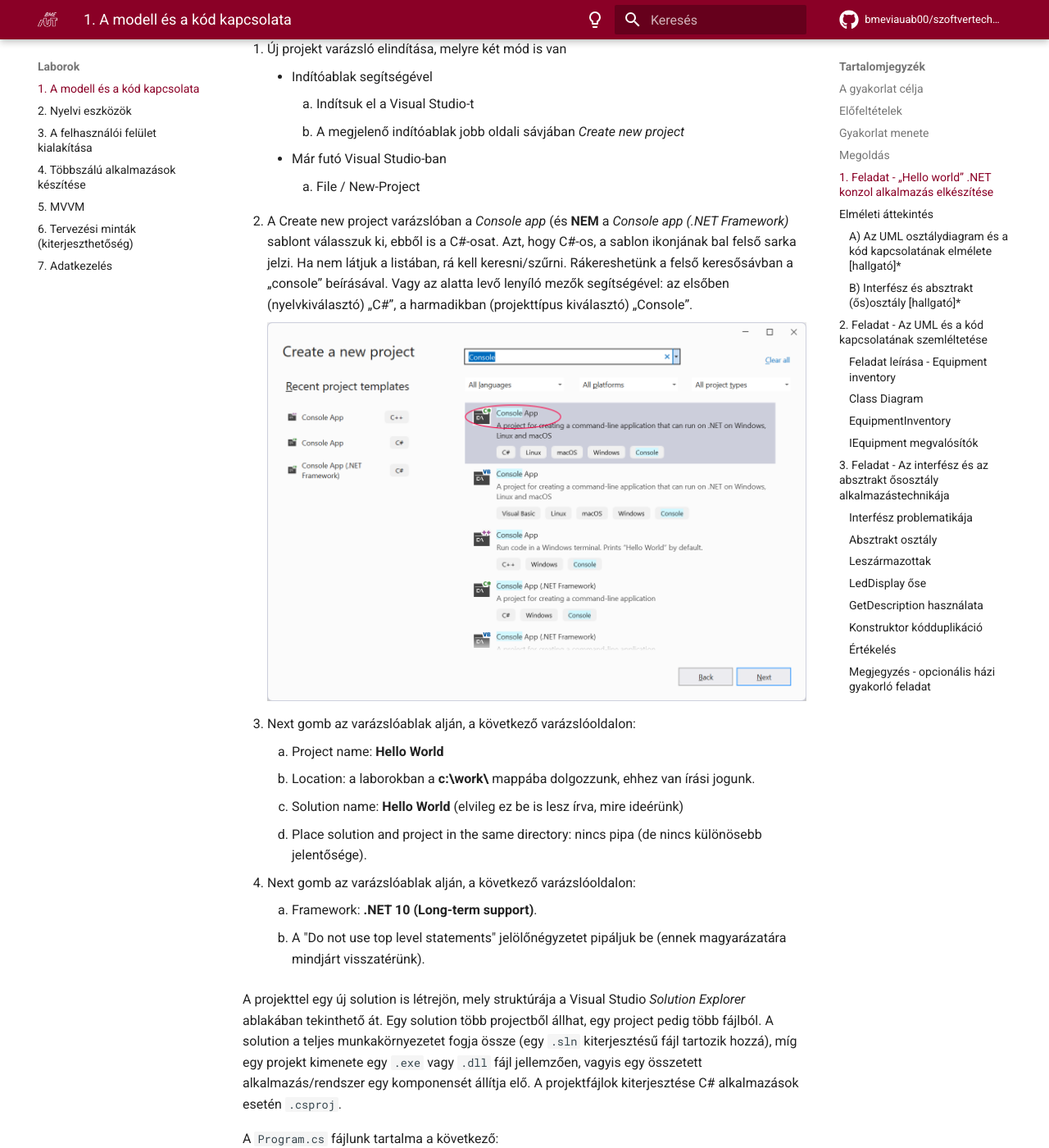
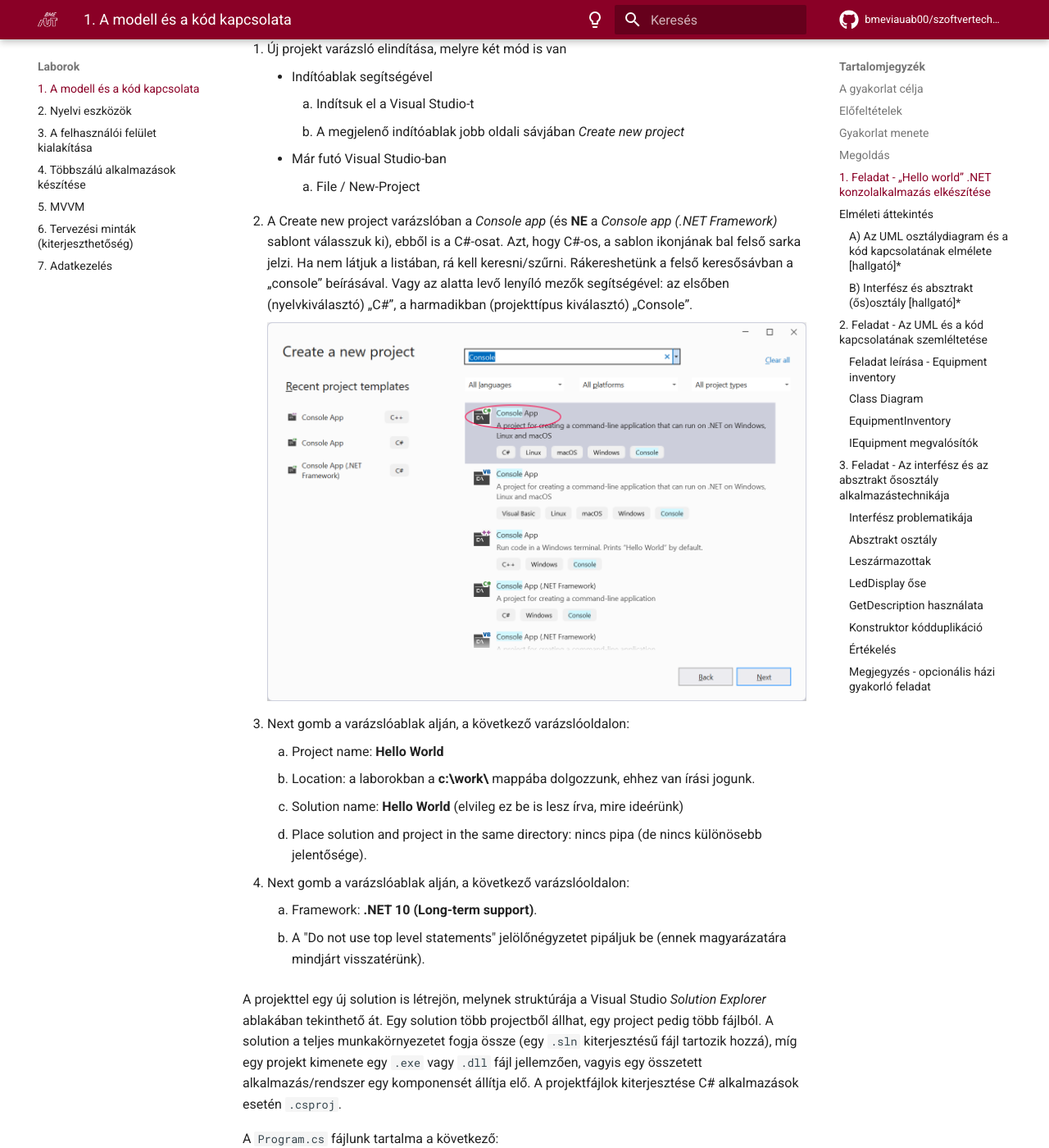
Before and after one commit to bmeviauab00/szoftvertechnikak, an MkDocs documentation site: the page built from docs/labor/1-model-es-kod-kapcsolata/index.md, in a window 1280 px wide and 1400 px high, scrolled down 2165 px. Shown: the whole window at 82% size. Built offline with MkDocs 1.6.1 and Material for MkDocs 9.7.7, drawn with Linux system fonts in a browser that asks for light colours; emoji names are drawn with the system emoji font; comment, search, counter and statistics services are not loaded; the version menu is left out; some of the changed text lies outside the part shown.

Commit message:
Fix typos and enhance documentation clarity
Corrected typos and improved clarity in the documentation regarding .NET console application creation and equipment inventory task.

````diff
--- a/docs/labor/1-model-es-kod-kapcsolata/index.md
+++ b/docs/labor/1-model-es-kod-kapcsolata/index.md
@@ -60,9 +60,9 @@
 
     Ehhez telepítve kell legyen a gépre a parancssori git, bővebb információ [itt](../../hazi/git-github-github-classroom/index.md#git-telepitese).
 
-## 1. Feladat - „Hello world” .NET konzol alkalmazás elkészítése
+## 1. Feladat - „Hello world” .NET konzolalkalmazás elkészítése
 
-A feladat egy olyan C# nyelvű konzol alkalmazás elkészítése, amely a konzolra kiírja a „Hello world!” szöveget.
+A feladat egy olyan C# nyelvű konzolalkalmazás elkészítése, amely a konzolra kiírja a „Hello world!” szöveget.
 
 Az alkalmazást C# nyelven készítjük el. A lefordított alkalmazás futtatását a .NET runtime végzi. A fordítás/futtatás elméleti hátterét, valamint a .NET alapjait az első előadás ismerteti.
 
@@ -74,21 +74,21 @@
         2. A megjelenő indítóablak jobb oldali sávjában *Create new project*
     - Már futó Visual Studio-ban
         1. File / New-Project
-2. A Create new project varázslóban a *Console app* (és **NEM** a *Console app (.NET Framework)* sablont válasszuk ki, ebből is a C#-osat. Azt, hogy C#-os, a sablon ikonjának bal felső sarka jelzi. Ha nem látjuk a listában, rá kell keresni/szűrni. Rákereshetünk a felső keresősávban a „console” beírásával. Vagy az alatta levő lenyíló mezők segítségével: az elsőben (nyelvkiválasztó) „C#”, a harmadikban (projekttípus kiválasztó) „Console”.
+2. A Create new project varázslóban a *Console app* (és **NE** a *Console app (.NET Framework)* sablont válasszuk ki), ebből is a C#-osat. Azt, hogy C#-os, a sablon ikonjának bal felső sarka jelzi. Ha nem látjuk a listában, rá kell keresni/szűrni. Rákereshetünk a felső keresősávban a „console” beírásával. Vagy az alatta levő lenyíló mezők segítségével: az elsőben (nyelvkiválasztó) „C#”, a harmadikban (projekttípus kiválasztó) „Console”.
 
     ![Projekt létrehozása](images/vs-create-new-project-wizard.png)
 
-3. Next gomb az varázslóablak alján, a következő varázslóoldalon:
+3. Next gomb a varázslóablak alján, a következő varázslóoldalon:
     1. Project name: **Hello World**
     2. Location: a laborokban a **c:\work\<sajátnév>** mappába dolgozzunk, ehhez van írási jogunk.
     3. Solution name: **Hello World** (elvileg ez be is lesz írva, mire ideérünk)
     4. Place solution and project in the same directory: nincs pipa (de nincs különösebb jelentősége).
 
-4. Next gomb az varázslóablak alján, a következő varázslóoldalon:
+4. Next gomb a varázslóablak alján, a következő varázslóoldalon:
     1. Framework: **.NET 10 (Long-term support)**.
     2. A "Do not use top level statements" jelölőnégyzetet pipáljuk be (ennek magyarázatára mindjárt visszatérünk).
 
-A projekttel egy új solution is létrejön, mely struktúrája a Visual Studio *Solution Explorer* ablakában tekinthető át. Egy solution több projectből állhat, egy project pedig több fájlból. A solution a teljes munkakörnyezetet fogja össze (egy `.sln` kiterjesztésű fájl tartozik hozzá), míg egy projekt kimenete egy `.exe` vagy `.dll` fájl jellemzően, vagyis egy összetett alkalmazás/rendszer egy komponensét állítja elő. A projektfájlok kiterjesztése C# alkalmazások esetén `.csproj`.
+A projekttel egy új solution is létrejön, melynek struktúrája a Visual Studio *Solution Explorer* ablakában tekinthető át. Egy solution több projectből állhat, egy project pedig több fájlból. A solution a teljes munkakörnyezetet fogja össze (egy `.sln` kiterjesztésű fájl tartozik hozzá), míg egy projekt kimenete egy `.exe` vagy `.dll` fájl jellemzően, vagyis egy összetett alkalmazás/rendszer egy komponensét állítja elő. A projektfájlok kiterjesztése C# alkalmazások esetén `.csproj`.
 
 A `Program.cs` fájlunk tartalma a következő:
 
@@ -129,7 +129,7 @@
     using System.Collections.Generic;
     ```
 
-2. Egy konzolos C# alkalmazásban az alkalmazásunk belépési pontját egy statikus `Main` nevű függvény megírásával adjuk meg. Az osztályunk neve bármi lehet, a VS egy `Program` nevű osztályt generált esetünkben. A `Main` függvény paraméterlistája kötött: vagy ne adjunk meg paramétereket, vagy egy `string[]`-öt adjunk meg, amiben futás közben megkapjuk az parancssori argumentumokat.
+2. Egy konzolos C# alkalmazásban az alkalmazásunk belépési pontját egy statikus `Main` nevű függvény megírásával adjuk meg. Az osztályunk neve bármi lehet, a VS egy `Program` nevű osztályt generált esetünkben. A `Main` függvény paraméterlistája kötött: vagy ne adjunk meg paramétereket, vagy egy `string[]`-öt adjunk meg, amiben futás közben megkapjuk a parancssori argumentumokat.
 3. .NET-ben a standard ki és bemenet kezelésére a `System` névtér `Console` osztálya használandó. A `WriteLine` statikus műveletével egy sort tudunk kiírni, a `ReadKey` művelettel egy billentyű lenyomására várakozhatunk.
 
 !!! tip  "Top level statements, Implicit és static usings és névterek"
@@ -236,7 +236,7 @@
 
 Nyissuk meg a leklónozott mappában található src/EquipmentInventory.sln Visual Studio solutiont.
 
-A Solution Explorerben szemmel fussuk át a fájlokat. Az megértést segítené, ha egy osztálydiagramon megjelenítenénk az osztályok közötti kapcsolatokat. Vegyünk is fel egy osztálydiagramot a projektünkbe. A Solution Explorerben a **projekten** (és nem a solution-ön!) jobb gombbal kattintva a felugró menüben az *Add/New Item* elemet választva, majd a megjelenő ablakban a Class Diagram elemet válasszuk ki, az ablak alján a diagram nevének a Main.cd-t adjuk meg, és OK-zuk le az ablakot.
+A Solution Explorerben szemmel fussuk át a fájlokat. A megértést segítené, ha egy osztálydiagramon megjelenítenénk az osztályok közötti kapcsolatokat. Vegyünk is fel egy osztálydiagramot a projektünkbe. A Solution Explorerben a **projekten** (és nem a solution-ön!) jobb gombbal kattintva a felugró menüben az *Add/New Item* elemet választva, majd a megjelenő ablakban a Class Diagram elemet válasszuk ki, az ablak alján a diagram nevének a Main.cd-t adjuk meg, és OK-zuk le az ablakot.
 
 !!! warning "Class Diagram hiányzó sablon"
     Ha a *Class Diagram* elem nem jelenik meg a listában, akkor nincs telepítve a VS megfelelő komponense. Erről jelen dokumentum [Előfeltételek](#elofeltetelek) fejezetében olvashatsz bővebben.
@@ -249,13 +249,13 @@
 A következőket tapasztaljuk:
 
 - A `SoundCard`, `HardDisk` és `LedDisplay` osztályok viszonylag jól kidolgozottak, rendelkeznek a szükséges attribútumokkal és lekérdező függvényekkel.
-- Az `LedDisplay` a követelményeknek megfelelően a `DisplayBase` osztályból származik.
+- A `LedDisplay` a követelményeknek megfelelően a `DisplayBase` osztályból származik.
 - Az `EquipmentInventory` felelős ugyan a készleten levő alkatrészek nyilvántartásáért, de gyakorlatilag semmi nincs ebből megvalósítva.
 - Találunk egy `IEquipment` interfészt, `GetAge` és `GetPrice` műveletekkel
 
 ### EquipmentInventory
 
-Álljunk neki a megoldás kidolgozásának. Először is az alapkoncepciókat fektessük le. Az `EquipmentInventory` osztályban egy heterogén kollekcióban tároljuk a különböző alkatrész típusokat. Ez a kulcsa az alkatrészek egységes kezelésének, vagyis annak, hogy a megoldásunk új alkatrésztípusokkal könnyen bővíthető legyen.
+Álljunk neki a megoldás kidolgozásának. Először is az alapkoncepciókat fektessük le. Az `EquipmentInventory` osztályban egy heterogén kollekcióban tároljuk a különböző alkatrésztípusokat. Ez a kulcsa az alkatrészek egységes kezelésének, vagyis annak, hogy a megoldásunk új alkatrésztípusokkal könnyen bővíthető legyen.
 
 Mint korábban taglaltuk, az egységes kezelést vagy közös ősosztály, vagy közös interfész bevezetésével lehet megoldani. Esetünkben a közös ősosztály (pl. `EquipmentBase`) úgy tűnik, kiesik, mert ennek bevezetésével az `LedDisplay` osztálynak két ősosztálya is lenne: a kötelezőnek kikötött `DisplayBase`, és az általunk az egységes kezelésre bevezetett `EquipmentBase`. Ez nem lehetséges, .NET környezetben egy osztálynak csak egy őse lehet. Az a megoldás pedig, hogy a `DisplayBase`-t úgy módosítjuk, hogy ő is az `EquipmentBase`-ből származik, a követelményünknek megfelelően nem lehetséges (kikötés volt, hogy a forráskódja nem módosítható). Marad tehát az interfész alapú megközelítés. Minden bizonnyal az alkalmazás korábbi fejlesztője is erre a következtetésre jutott, ezért is vezette be az `IEquipment` interfészt.
 
````
Also changed, not shown: other parts of docs/labor/1-model-es-kod-kapcsolata/index.md (+14 -14 lines).
